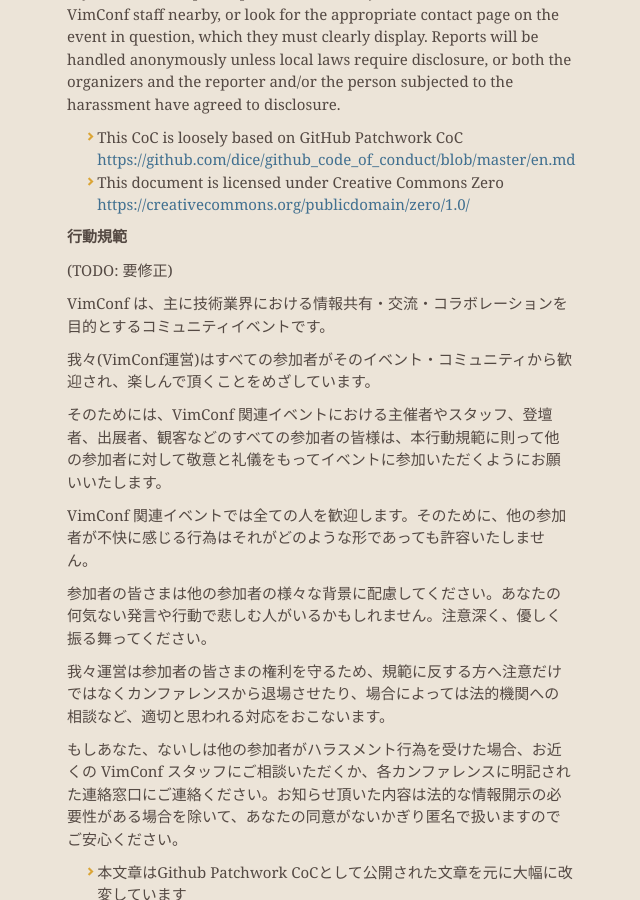
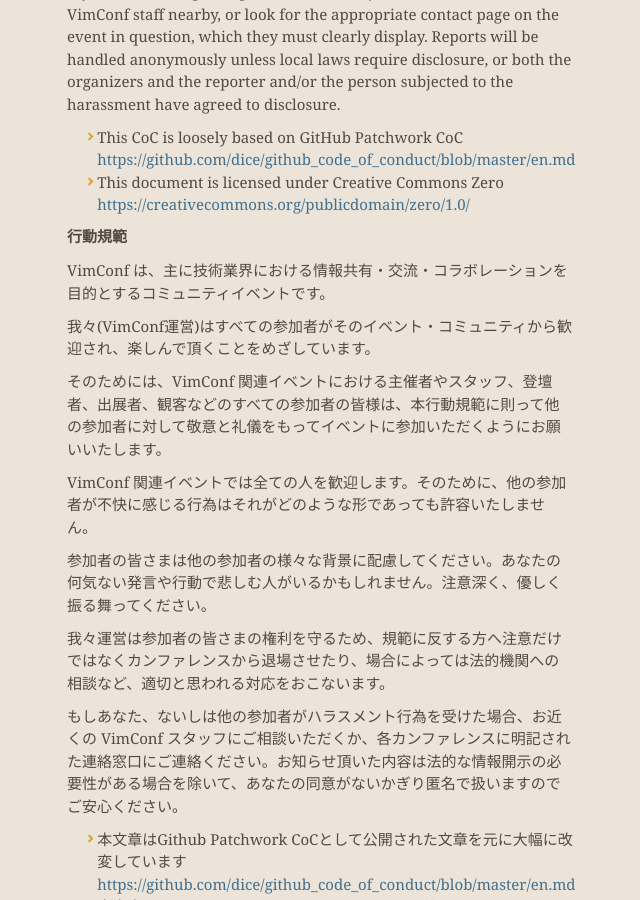
Before and after one commit to vim-jp/vimconf.org, a Jekyll site: the page built from coc.html, in a window 1280 px wide and 900 px high, scrolled down 850 px. Shown: the whole window, without its empty margins (320-960 px from the left). Built offline with Jekyll 4.4.1, drawn with Linux system fonts in a browser that asks for light colours; nearby versions of some CDN libraries.

Commit message:
fix todo

```diff
--- a/_includes/coc/ja.md
+++ b/_includes/coc/ja.md
@@ -1,5 +1,3 @@
-(TODO: 要修正)
-
 VimConf は、主に技術業界における情報共有・交流・コラボレーションを目的とするコミュニティイベントです。
 
 我々(VimConf運営)はすべての参加者がそのイベント・コミュニティから歓迎され、楽しんで頂くことをめざしています。
```
